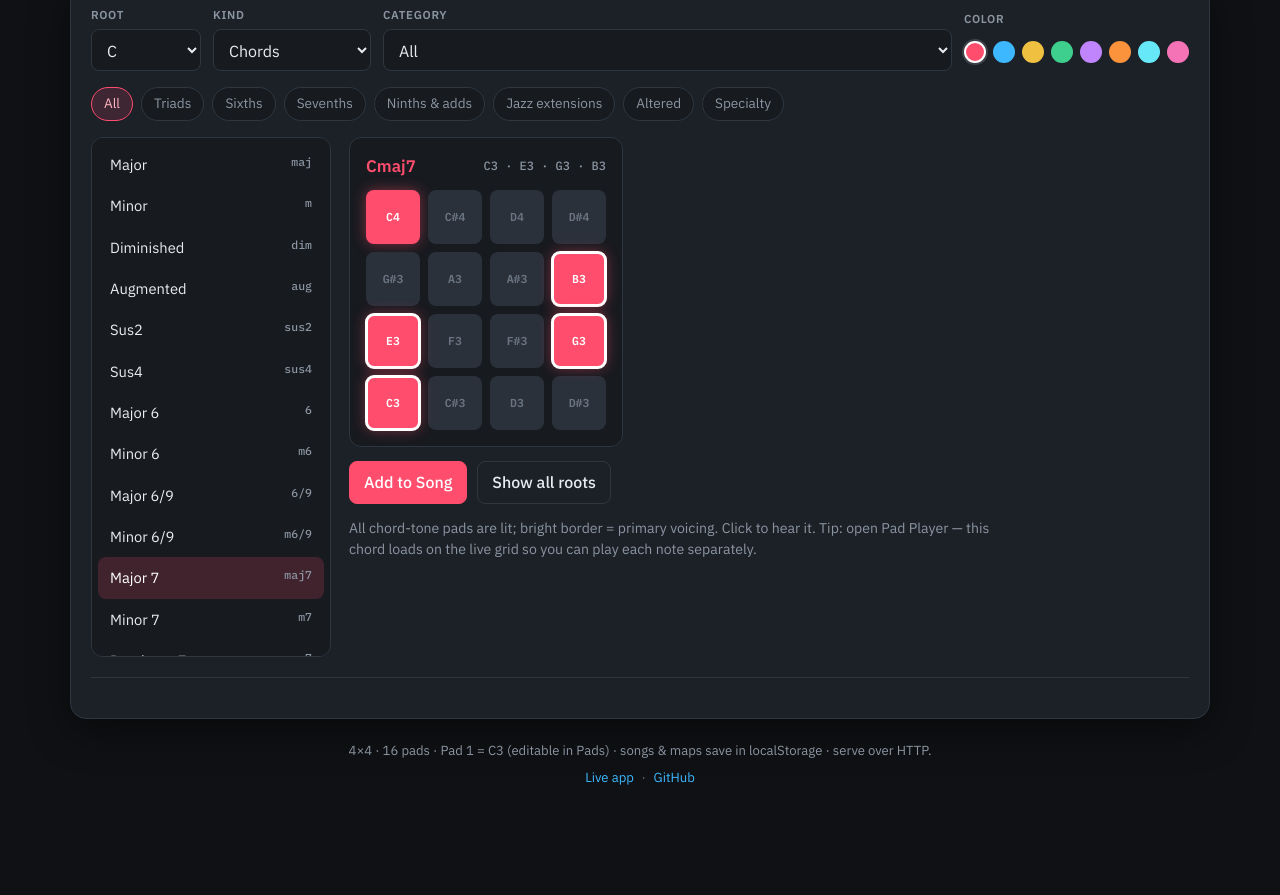
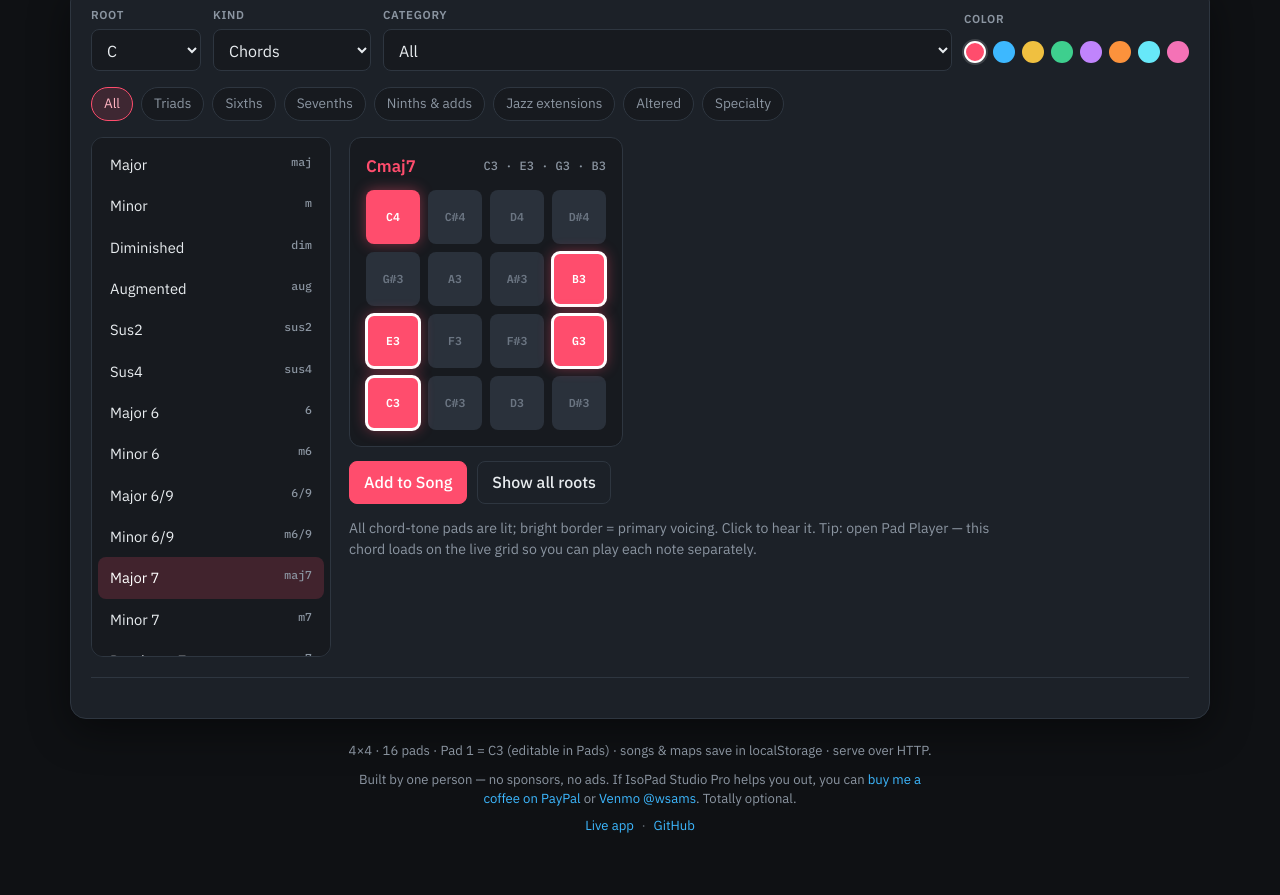
Before and after one commit to wsams/isopadstudio, a website: page index.html in a window 1280 px wide. Shown: the part 263-1158 px from the top of the page. Before the commit the page ends 1110 px from the top, so only its background shows below. Drawn offline with Linux system fonts and the light colour scheme.

Commit message:
chore: Donation link updates

```diff
--- a/app.css
+++ b/app.css
@@ -1677,8 +1677,17 @@ input[type="text"]:focus {
 }
 
 .footer-status,
+.footer-support,
 .footer-links {
   margin: 0;
+}
+
+.footer-support {
+  margin-top: 10px;
+  max-width: 36rem;
+  margin-left: auto;
+  margin-right: auto;
+  line-height: 1.45;
 }
 
 .footer-links {
--- a/index.html
+++ b/index.html
@@ -261,6 +261,14 @@
       <p class="footer-status">
         Pad notes &amp; tunings are editable · songs &amp; maps save in localStorage · serve over HTTP.
       </p>
+      <p class="footer-support">
+        Built by one person — no sponsors, no ads.
+        If IsoPad Studio Pro helps you out, you can
+        <a href="https://paypal.me/weldonsams" target="_blank" rel="noopener noreferrer">buy me a coffee on PayPal</a>
+        or
+        <a href="https://venmo.com/u/wsams" target="_blank" rel="noopener noreferrer">Venmo @wsams</a>.
+        Totally optional.
+      </p>
       <p class="footer-links">
         <a href="https://wsams.github.io/isopadstudio/index.html">Live app</a>
         <span class="footer-sep" aria-hidden="true">·</span>
```
Also changed, not shown: MANUAL.md (+6 -0 lines), SPECS.md (+2 -0 lines), README.md.
